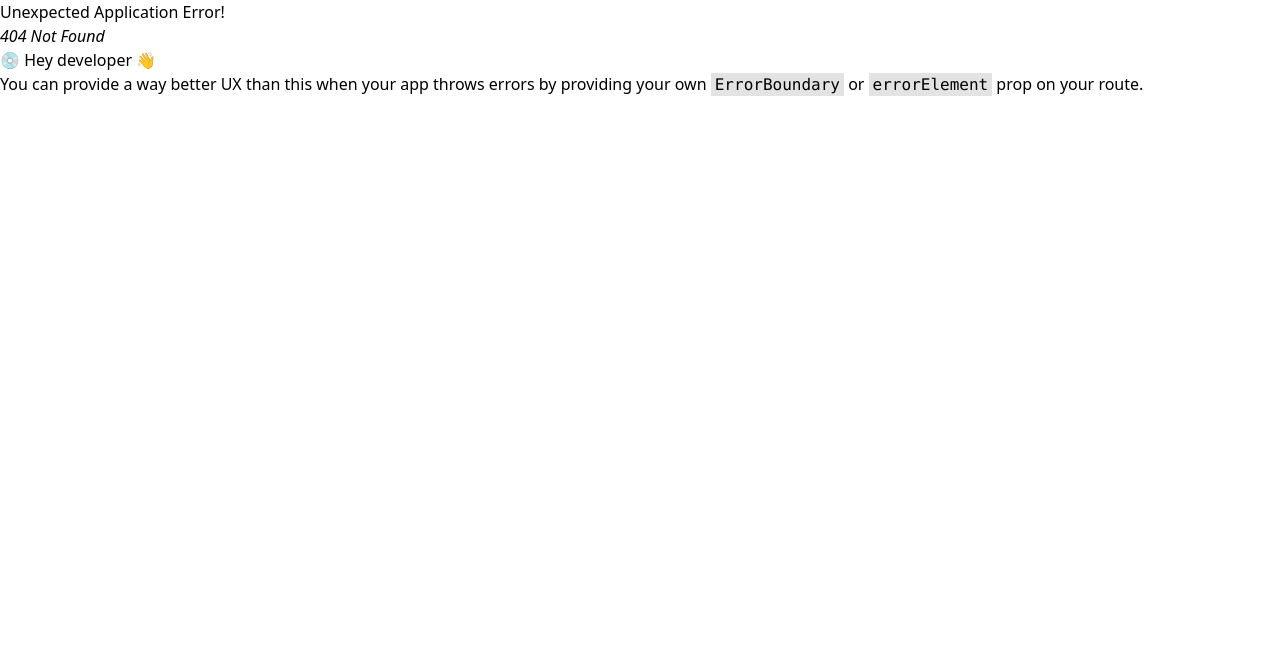
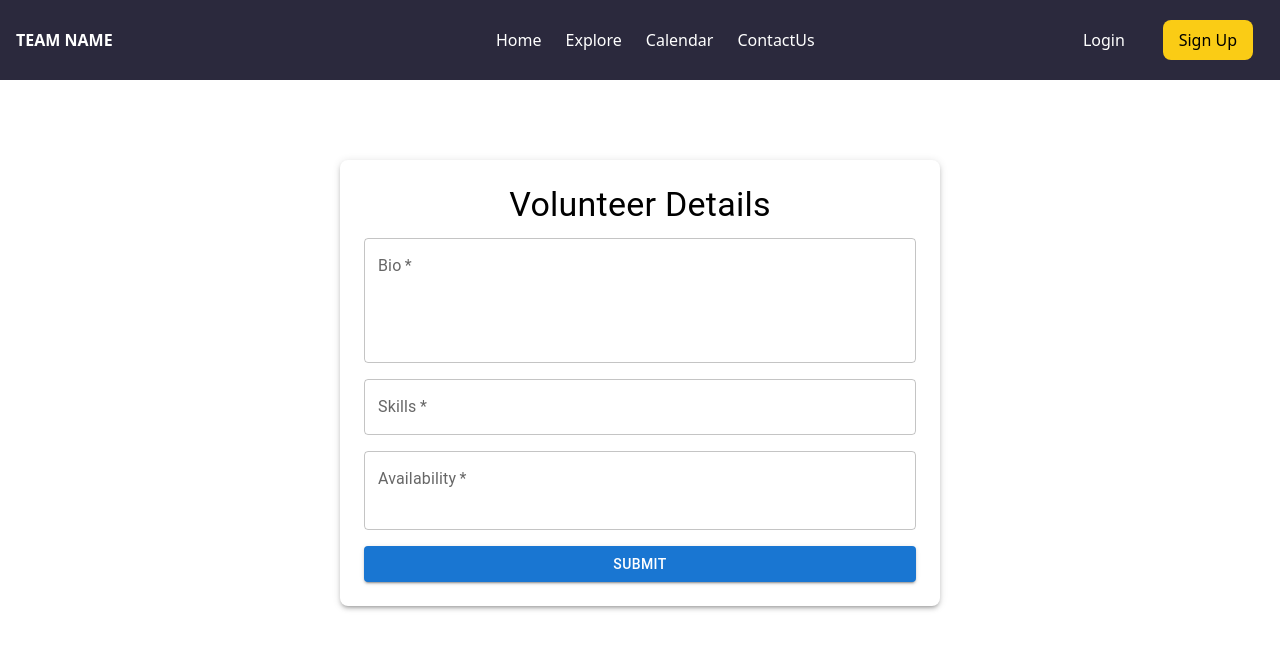
Before and after one commit to prajjwal2-3/hack1, a React (Vite) app: page /createVolunteer in a window 1280 px wide. Before the commit this address had no page. Shown: the top 650 px of the page. Built offline with nearby package versions, Linux system fonts and the light colour scheme; sample sign-in values are in the browser's storage.

Commit message:
volunteer login, organization login both done, now working on taskbar

```diff
--- a/src/App.jsx
+++ b/src/App.jsx
@@ -13,6 +13,7 @@ import { useSelector } from "react-redux";
 import Organization from "./components/org/Organization";
 import Organizationdetail from "./components/org/Organizationdetail";
 import CreateProject from "./components/projects/CreateProject";
+import CreateVolunteer from "./components/volunteer/CreateVolunteer";
 function App() {
   return (
     <div className="min-h-screen w-full">
@@ -39,19 +40,22 @@ export const router = createBrowserRouter([
         path: "/register",
         element: <CreateAccount />,
       },
+
       {
         path: "/createOrganization",
         element: (
           <ProtectedRoute>
             <CreateOrganization />
           </ProtectedRoute>
-        ),
-        children: [
-          {
-            path: "yoo",
-            element: <div className="">hiio</div>,
-          },
-        ],
+        )
+      },
+      {
+        path: "/createVolunteer",
+        element: (
+          <ProtectedRoute>
+            <CreateVolunteer />
+          </ProtectedRoute>
+        )
       },
       {
         path: "/organization",
--- a/src/components/Navigationbar.jsx
+++ b/src/components/Navigationbar.jsx
@@ -6,7 +6,7 @@ export default function Navigationbar() {
     <>
     <div className='w-4/12 hidden md:flex gap-6 text-white font-medium text-md px-16 '>
       <Link to="/"><button>Home</button></Link>
-      <Link to="/organization"><button>Organizations</button></Link>
+      <Link to="/organization"><button>Explore</button></Link>
       <Link to="/volunteer"><button>Calendar</button></Link>
       <button>ContactUs</button>
     </div>
--- /dev/null
+++ b/src/components/Taskbar.jsx
@@ -0,0 +1,9 @@
+import React from 'react'
+
+export default function Taskbar() {
+  return (
+    <div>
+
+    </div>
+  )
+}
--- a/src/components/auth/CreateAccount.jsx
+++ b/src/components/auth/CreateAccount.jsx
@@ -29,8 +29,12 @@ const CreateAccount = () => {
     console.log(user)
 const navigate = useNavigate()
 useEffect(() => {
-  if (user !== '') {
-    navigate('/organization');
+  if (user.name) {
+    if (user.role === "organization") {
+      navigate("/organization");
+    } else if (user.role === "volunteer") {
+      navigate("/volunteer");
+    }
   }
 }, [user, navigate]);
 const dispatch = useDispatch()
@@ -52,7 +56,7 @@ const dispatch = useDispatch()
           if(role==='organization'){
             navigate(`/createOrganization`);
           }else{
-            navigate('/volunteer')
+            navigate('/createVolunteer')
           }
 
             const newUser = {
--- a/src/components/auth/Login.jsx
+++ b/src/components/auth/Login.jsx
@@ -8,6 +8,7 @@ import { useNavigate } from "react-router-dom";
 import { useDispatch, useSelector } from "react-redux";
 import { addUser } from "../../redux/user/user";
 import { addOrg } from "../../redux/org/org";
+import { addVolunteer } from "../../redux/user/volunteer";
 
 const ColorButton = styled(Button)(({ theme }) => ({
   color: theme.palette.getContrastText("#272342"),
@@ -24,8 +25,12 @@ const Login = () => {
   const dispatch = useDispatch();
   const user = useSelector((state) => state.user.user.name);
   useEffect(() => {
-    if (user !== "") {
-      navigate("/organization");
+    if (user.name) {
+      if (user.role === "organization") {
+        navigate("/organization");
+      } else if (user.role === "volunteer") {
+        navigate("/volunteer");
+      }
     }
   }, [user, navigate]);
   async function login(e) {
@@ -82,7 +87,25 @@ const Login = () => {
             }
 
           } else {
+            try{
+              const access_token = localStorage.getItem('access_token');
+              const volunteer = await axios.get(`https://neighbourly-backend.vercel.app/volunteers/users/${user_id}`,{
+                headers:{
+                  'access_token':access_token
+                }
+              })
+            const volun = {
+              name:user.data.username,
+              user_id:user_id,
+              bio:volunteer.data.bio,
+              skills:volunteer.data.skills,
+              availability:volunteer.data.availability
+            }
+            dispatch(addVolunteer(volun))
             navigate("/volunteer");
+            }catch(error){
+              alert(error+'error fetching volunteer details')
+            }
           }
         } catch (error) {
           alert(error + "error fetch user details");
--- a/src/components/projects/CreateProject.jsx
+++ b/src/components/projects/CreateProject.jsx
@@ -76,7 +76,7 @@ export default function CreateProject() {
 
       <Box sx={{ maxWidth: 600, mx: 'auto', mt: 5, p: 3, boxShadow: 3, borderRadius: 2, bgcolor: 'background.paper' }}>
       <Typography variant="h4" component="h1" gutterBottom align="center">
-        Create New Project {orgID}
+        Create New Project
       </Typography>
       <form onSubmit={handleSubmit}>
         <Grid container spacing={2}>
--- /dev/null
+++ b/src/components/projects/Projects.jsx
@@ -0,0 +1,9 @@
+import React from 'react'
+
+export default function Projects() {
+  return (
+    <div>
+
+    </div>
+  )
+}
--- /dev/null
+++ b/src/components/volunteer/CreateVolunteer.jsx
@@ -0,0 +1,94 @@
+import React, { useState } from "react";
+import axios from "axios";
+import { TextField, Button, Grid, Box, Typography } from '@mui/material';
+import { useNavigate } from "react-router-dom";
+
+export default function CreateVolunteer() {
+    const navigate = useNavigate()
+  const [volunteerDetails, setVolunteerDetails] = useState({
+    bio: '',
+    skills: '',
+    availability: '',
+  });
+
+  const handleChange = (e) => {
+    const { name, value } = e.target;
+    setVolunteerDetails({ ...volunteerDetails, [name]: value });
+  };
+
+  const handleSubmit = async (e) => {
+    e.preventDefault();
+    const user_id = localStorage.getItem("user_id");
+    const access_token = localStorage.getItem("access_token");
+
+    const volunteerData = { ...volunteerDetails, user_id };
+
+    try {
+      await axios.post('https://neighbourly-backend.vercel.app/volunteers/', volunteerData, {
+        headers: {
+          'access_token': access_token,
+          'Content-Type': 'application/json'
+        }
+      });
+
+      alert('Volunteer details submitted successfully!');
+      navigate('/volunteer')
+    } catch (error) {
+      console.error('Error submitting volunteer details:', error);
+      alert('Failed to submit volunteer details');
+    }
+  };
+
+  return (
+    <div className="p-10 flex flex-col justify-center items-center">
+      <Box sx={{ maxWidth: 600, mx: 'auto', mt: 5, p: 3, boxShadow: 3, borderRadius: 2, bgcolor: 'background.paper' }}>
+        <Typography variant="h4" component="h1" gutterBottom align="center">
+          Volunteer Details
+        </Typography>
+        <form onSubmit={handleSubmit}>
+          <Grid container spacing={2}>
+            <Grid item xs={12}>
+              <TextField
+                fullWidth
+                label="Bio"
+                name="bio"
+                value={volunteerDetails.bio}
+                onChange={handleChange}
+                required
+                multiline
+                rows={4}
+              />
+            </Grid>
+            <Grid item xs={12}>
+              <TextField
+                fullWidth
+                label="Skills"
+                name="skills"
+                value={volunteerDetails.skills}
+                onChange={handleChange}
+                required
+              />
+            </Grid>
+            <Grid item xs={12}>
+              <TextField
+                fullWidth
+                label="Availability"
+                name="availability"
+                value={volunteerDetails.availability}
+                onChange={handleChange}
+                required
+                multiline
+                rows={2}
+              />
+            </Grid>
+            <Grid item xs={12}>
+              <Button type="submit" variant="contained" color="primary" fullWidth>
+                Submit
+              </Button>
+            </Grid>
+          </Grid>
+        </form>
+      </Box>
+    </div>
+  );
+}
--- a/src/lib/Profiledrop.jsx
+++ b/src/lib/Profiledrop.jsx
@@ -7,9 +7,11 @@ import { useDispatch, useSelector } from 'react-redux';
 import { Link } from 'react-router-dom';
 import { removeUser } from '../redux/user/user';
 import { removeOrg } from '../redux/org/org';
+import { removeVolunteer } from '../redux/user/volunteer';
 export default function BasicMenu() {
 
     const user = useSelector((state)=>state.user.user.name)
+    const role = useSelector((state)=>state.user.user.role)
     const dispatch = useDispatch()
   const [anchorEl, setAnchorEl] = React.useState(null);
   const open = Boolean(anchorEl);
@@ -22,6 +24,7 @@ export default function BasicMenu() {
   const handleLogout = () => {
     dispatch(removeOrg())
     dispatch(removeUser())
+    dispatch(removeVolunteer())
     localStorage.removeItem("access_token");
     localStorage.removeItem("user_id")
     window.location.href = "/";
@@ -50,8 +53,14 @@ export default function BasicMenu() {
       >
 
         <Link><MenuItem onClick={handleClose}>Profile</MenuItem></Link>
-        <Link to="/myOrg"><MenuItem onClick={handleClose}>My Organization</MenuItem></Link>
-        <Link to="/createProject"><MenuItem onClick={handleClose}>Create new Project</MenuItem></Link>
+        {
+          role==='volunteer'?'':
+
+          <>
+          <Link to="/myOrg"><MenuItem onClick={handleClose}>My Organization</MenuItem></Link>
+          <Link to="/createProject"><MenuItem onClick={handleClose}>Create new Project</MenuItem></Link>
+          </>
+        }
         <MenuItem>
          <button
               className=" "
--- /dev/null
+++ b/src/redux/user/volunteer.js
@@ -0,0 +1,31 @@
+import { createSlice } from "@reduxjs/toolkit";
+
+export const volunteerSlice = createSlice({
+  name: "volunteer",
+  initialState: {
+    name: "",
+    user_id: "",
+    bio: "",
+    skills: "",
+    availability: "",
+  },
+  reducers: {
+    addVolunteer: (state, action) => {
+      state.name = action.payload.name,
+        state.user_id = action.payload.user_id,
+        state.bio = action.payload.bio,
+        state.skills = action.payload.skills,
+        state.availability = action.payload.availability
+    },
+    removeVolunteer:(state)=>{
+        state.availability='',
+        state.bio='',
+        state.name='',
+        state.skills='',
+        state.user_id=''
+    }
+  },
+});
+export const {addVolunteer,removeVolunteer}=volunteerSlice.actions;
+
+export default volunteerSlice.reducer;
--- a/src/store.js
+++ b/src/store.js
@@ -4,11 +4,13 @@ import storage from "redux-persist/lib/storage";
 import userReducer from "./redux/user/user";
 import orgReducer from './redux/org/org'
 import allorgReducer from './redux/org/allorg'
+import volunteerReducer from './redux/user/volunteer'
 import { combineReducers } from "@reduxjs/toolkit";
 const rootReducer = combineReducers({
     user: userReducer,
     org:orgReducer,
-    allorg:allorgReducer
+    allorg:allorgReducer,
+    volunteer:volunteerReducer
   });
 
   // Create persist config
```
